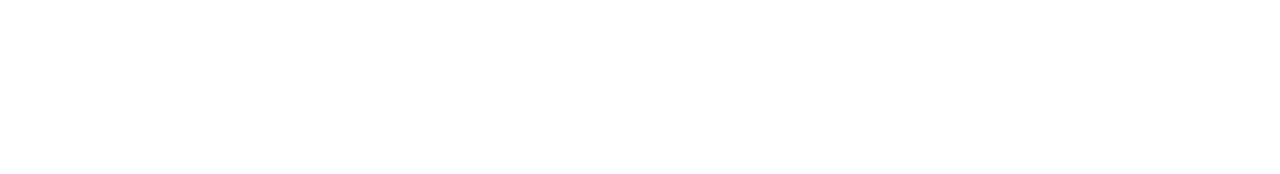
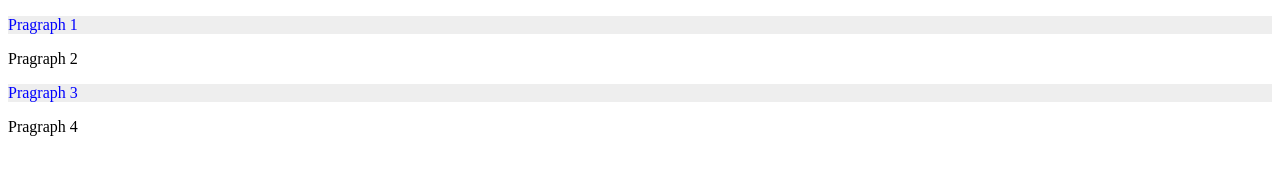
Before and after one commit to acciojob/class-practise-Ganesh2048, a website: page main.html in a window 1280 px wide. Drawn offline with Linux system fonts and the light colour scheme.

Commit message:
created a submission

```diff
--- a/main.html
+++ b/main.html
@@ -10,6 +10,10 @@
 	<!-- the entire body must be written by student -->
     <script type="text/javascript" src="./script.js">
 </script>
+	<p class="selector">Pragraph 1</p>
+	<p>Pragraph 2</p>
+	<p class="selector">Pragraph 3</p>
+	<p>Pragraph 4</p>
 
 </body>
 
--- a/styles.css
+++ b/styles.css
@@ -1 +1,7 @@
 /*  your css code here. If applicable */
+.selector{
+	 color: #00f;
+background-color: #eee;
+ family: Arial;
+	size: 20px;
+}
```
